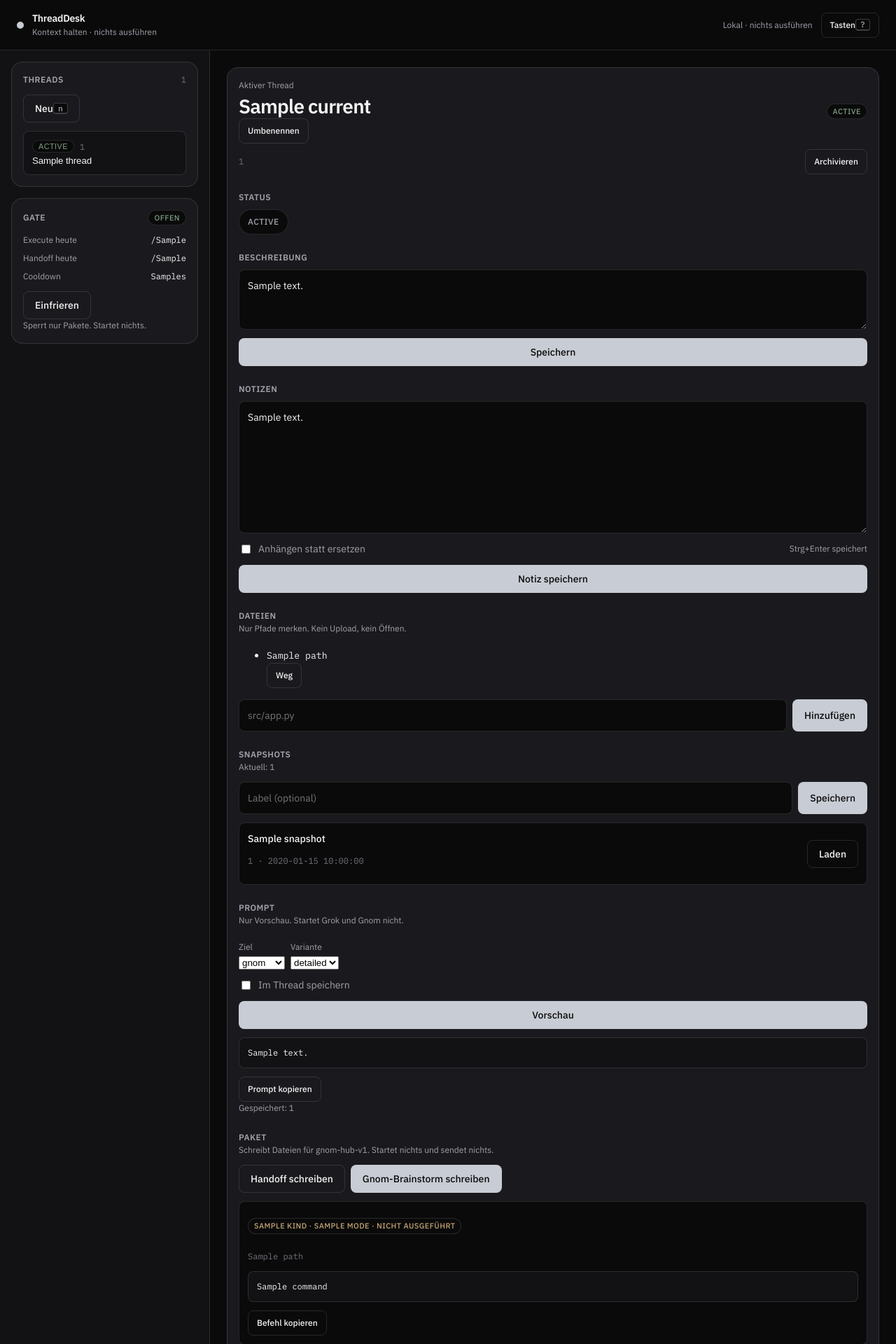
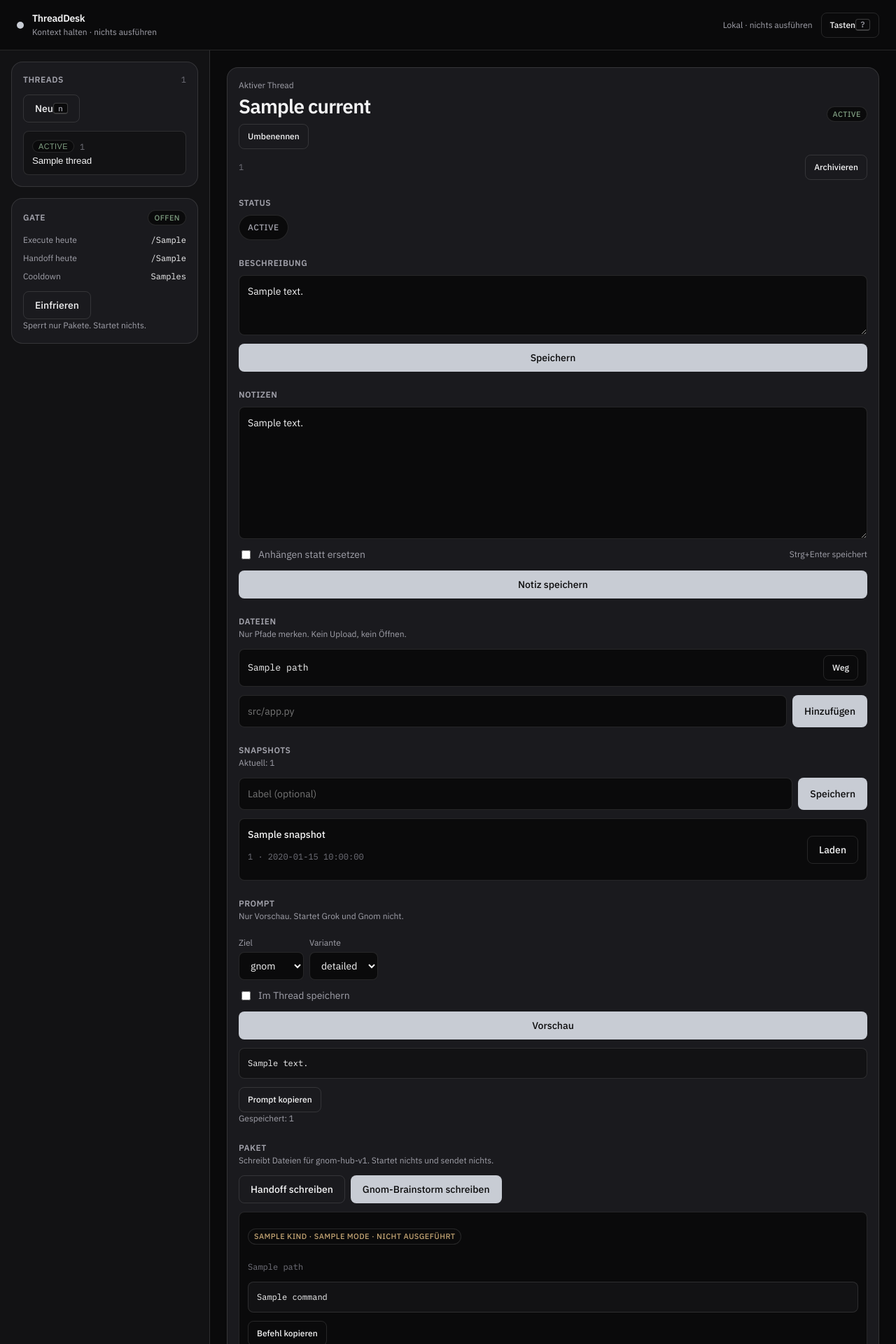
Before and after one commit to landjunge/threaddesk, a FastAPI app: template src/threaddesk/ui/templates/index.html in a window 1280 px wide. Shown: the top 1920 px of the page at 70% size. Run offline with FastAPI, Linux system fonts and the light colour scheme; the template is opened without the code that fills it: most values are stand-ins (such as "Sample title", 1, 10 or a date in 2020); some libraries are stand-ins or nearby versions.

Commit message:
test(ui): cover rename, files, prompt preview

```diff
--- a/src/threaddesk/ui/static/polish.css
+++ b/src/threaddesk/ui/static/polish.css
@@ -160,3 +160,42 @@ kbd {
     display: none;
   }
 }
+
+.title-block h1 {
+  margin: 4px 0 var(--space-2);
+}
+
+select {
+  min-height: 40px;
+  border: 1px solid var(--border);
+  background: var(--bg);
+  color: var(--fg);
+  border-radius: var(--radius-sm);
+  padding: 0 var(--space-3);
+  font: 400 var(--text-sm)/1 var(--font);
+}
+
+.file-list {
+  list-style: none;
+  margin: var(--space-3) 0 0;
+  padding: 0;
+  display: flex;
+  flex-direction: column;
+  gap: var(--space-2);
+}
+
+.file-item {
+  display: flex;
+  align-items: center;
+  justify-content: space-between;
+  gap: var(--space-3);
+  padding: var(--space-2) var(--space-3);
+  border: 1px solid var(--border);
+  border-radius: var(--radius-sm);
+  background: var(--bg);
+}
+
+.prompt-preview {
+  max-height: 280px;
+  overflow: auto;
+}
```
Also changed, not shown: docs/UI.md (+9 -13 lines).
